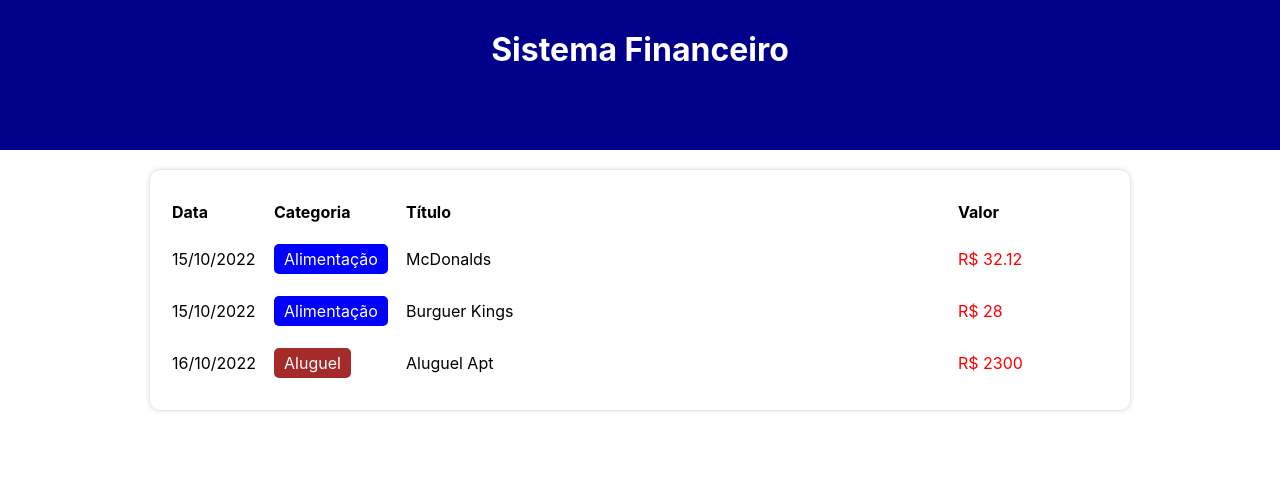
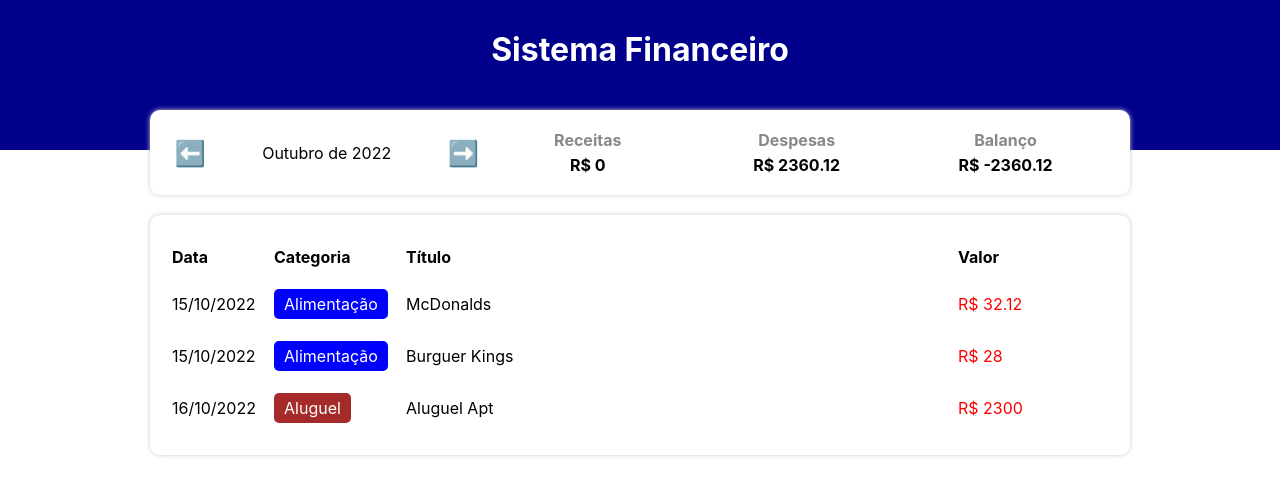
Before and after one commit to brunasantosveiga/Finance_manager, a React (Create React App) app: page / in a window 1280 px wide. Shown: the top 496 px of the page. Built offline with nearby package versions, Linux system fonts and the light colour scheme.

Commit message:
Info Area

```diff
--- a/src/App.tsx
+++ b/src/App.tsx
@@ -6,11 +6,15 @@ import { categories } from "./data/categories";
 import { items } from "./data/items";
 import { getCurrentMonth, FilterListByMonth } from "./helpers/dateFilter";
 import { TableArea } from "./components/TableArea/index";
+import { InfoArea } from "./components/InfoArea";
+import exp from "constants";
 
 const App = () => {
   const [list, setList] = useState(items); //lista completa com entradas e saidas
   const [filteredList, setFilteredList] = useState<Item[]>([]); //lista de entradas/saidas do mes atual
   const [currentMonth, setCurrentMonth] = useState(getCurrentMonth()); //mes atual (que esta sendo exibido)
+  const [income, setIncome] = useState(0);
+  const [expense, setExpense] = useState(0);
 
   useEffect(() => {
     setFilteredList(FilterListByMonth(list, currentMonth));
@@ -20,6 +24,26 @@ const App = () => {
   filteredList. Como está no useEffect, sempre que for adidionado um gasto ou entrada na lista ou sempre
   que eu mudar o mês atual, a função FilterListByMonth será executada automaticamente. */
 
+  useEffect(() => {
+    let incomeCount = 0;
+    let expenseCount = 0;
+
+    for (let i in filteredList) {
+      if (categories[filteredList[i].category].expense) {
+        expenseCount += filteredList[i].value;
+      } else {
+        incomeCount += filteredList[i].value;
+      }
+    }
+    setIncome(incomeCount);
+    setExpense(expenseCount);
+  }, [filteredList]);
+  /*sempre que a lista filtrada mudar preciso recalcular as despesas e entradas*/
+
+  const handleMonthChange = (newMonth: string) => {
+    setCurrentMonth(newMonth);
+  };
+
   return (
     <styled.Container>
       <styled.Header>
@@ -27,9 +51,15 @@ const App = () => {
       </styled.Header>
       <styled.Body>
         {/*area de informações*/}
+        <InfoArea
+          currentMonth={currentMonth}
+          onMonthChange={handleMonthChange}
+          income={income}
+          expense={expense}
+        />
         {/*area de inserção*/}
         {/*tabela de itens */}
-        <TableArea list={filteredList}></TableArea>
+        <TableArea list={filteredList} />
       </styled.Body>
     </styled.Container>
   );
--- /dev/null
+++ b/src/components/InfoArea/index.tsx
@@ -0,0 +1,58 @@
+import { formatCurrentMonth } from "../../helpers/dateFilter";
+import { ResumeItem } from "../ResumeItem";
+import * as styled from "./styles";
+
+type Props = {
+  currentMonth: string;
+  onMonthChange: (newMonth: string) => void;
+  income: number;
+  expense: number;
+};
+
+export const InfoArea = ({
+  currentMonth,
+  onMonthChange,
+  income,
+  expense,
+}: Props) => {
+  const handlePrevMonth = () => {
+    let [year, month] = currentMonth.split("-");
+    let currentDate = new Date(parseInt(year), parseInt(month) - 1, 1);
+    //Coloquei dia 1 pq é necessário para criar uma data JS, mas esa informação não será usada aqui
+    currentDate.setMonth(currentDate.getMonth() - 1);
+    onMonthChange(
+      `${currentDate.getFullYear()} - ${currentDate.getMonth() + 1}`
+    ); //passando a nova data para o currentMonth do App.tsx
+  };
+  /*Para voltar o mês eu peguei a data atual que esta na state currentMonth, criei uma Data JS e salvei em
+  currentDate. Com isso, posso usar a função setMonth com o mês atual menos 1, que ele me da o mês anterior
+  automaticamente sem eu precisar me preocupar se for janeiro. Após ter a data em currentDate preciso passar
+  ela para o App.tsx, pois o currentMonth foi declarado lá. Daí criei uma função lá e passei pra cá como
+  prop. Ao mudar o currentMonth a tela é remontada automaticamente pq o currentMonth está no useEffect.*/
+
+  const handleNextMonth = () => {
+    let [year, month] = currentMonth.split("-");
+    let currentDate = new Date(parseInt(year), parseInt(month) - 1, 1);
+    currentDate.setMonth(currentDate.getMonth() + 1);
+    onMonthChange(
+      `${currentDate.getFullYear()} - ${currentDate.getMonth() + 1}`
+    );
+  };
+
+  return (
+    <styled.Container>
+      <styled.MonthArea>
+        <styled.MonthArrow onClick={handlePrevMonth}>⬅️</styled.MonthArrow>
+        <styled.MonthTitle>
+          {formatCurrentMonth(currentMonth)}
+        </styled.MonthTitle>
+        <styled.MonthArrow onClick={handleNextMonth}>➡️</styled.MonthArrow>
+      </styled.MonthArea>
+      <styled.ResumeArea>
+        <ResumeItem title="Receitas" value={income} />
+        <ResumeItem title="Despesas" value={expense} />
+        <ResumeItem title="Balanço" value={income - expense} />
+      </styled.ResumeArea>
+    </styled.Container>
+  );
+};
--- /dev/null
+++ b/src/components/InfoArea/styles.ts
@@ -0,0 +1,30 @@
+import styled from "styled-components";
+
+export const Container = styled.div`
+  background-color: #fff;
+  box-shadow: 0px 0px 5px #ccc;
+  border-radius: 10px;
+  padding: 20px;
+  margin-top: -40px;
+  display: flex;
+  align-items: center;
+`;
+export const MonthArea = styled.div`
+  display: flex;
+  align-items: center;
+  flex: 1;
+`;
+export const MonthArrow = styled.div`
+  width: 40px;
+  text-align: center;
+  font-size: 25px;
+  cursor: pointer;
+`;
+export const MonthTitle = styled.div`
+  flex: 1;
+  text-align: center;
+`;
+export const ResumeArea = styled.div`
+  flex: 2;
+  display: flex;
+`;
--- /dev/null
+++ b/src/components/ResumeItem/index.tsx
@@ -0,0 +1,15 @@
+import * as styled from "./styles";
+
+type Props = {
+  title: string;
+  value: number;
+};
+
+export const ResumeItem = ({ title, value }: Props) => {
+  return (
+    <styled.Container>
+      <styled.Title>{title}</styled.Title>
+      <styled.Info>R$ {value}</styled.Info>
+    </styled.Container>
+  );
+};
--- /dev/null
+++ b/src/components/ResumeItem/styles.ts
@@ -0,0 +1,17 @@
+import styled from "styled-components";
+
+export const Container = styled.div`
+  flex: 1;
+`;
+
+export const Title = styled.div`
+  text-align: center;
+  font-weight: bold;
+  color: #888;
+  margin-bottom: 5px;
+`;
+export const Info = styled.div`
+  text-align: center;
+  font-weight: bold;
+  color: #000;
+`;
--- a/src/components/TableItem/index.tsx
+++ b/src/components/TableItem/index.tsx
@@ -27,5 +27,5 @@ export const TableItem = ({ item }: Props) => {
     </styled.TableLine>
   );
   /*Na TableArea eu dei um map na lista filtrada, e em cada elemento dessa lista eu chamo o TableItem
-    passando o cada elemento da lista como prop*/
+    passando cada elemento da lista como prop*/
 };
--- a/src/data/items.ts
+++ b/src/data/items.ts
@@ -20,7 +20,7 @@ export const items: Item[] = [
   },
   {
     date: new Date(2022, 10, 18),
-    category: "salário",
+    category: "salary",
     title: "Salário ACME",
     value: 4500,
   },
--- a/src/helpers/dateFilter.ts
+++ b/src/helpers/dateFilter.ts
@@ -29,3 +29,22 @@ export const formatDate = (date: Date): string => {
 };
 
 const addZeroToDate = (n: number): string => (n < 10 ? `0${n}` : `${n}`);
+
+export const formatCurrentMonth = (currentMonth: string): string => {
+  let [year, month] = currentMonth.split("-");
+  let months = [
+    "Janeiro",
+    "Fevereiro",
+    "Março",
+    "Abril",
+    "Maio",
+    "Junho",
+    "Julho",
+    "Agosto",
+    "Setembro",
+    "Outubro",
+    "Novembro",
+    "Dezembro",
+  ];
+  return `${months[parseInt(month) - 1]} de ${year}`;
+};
```
